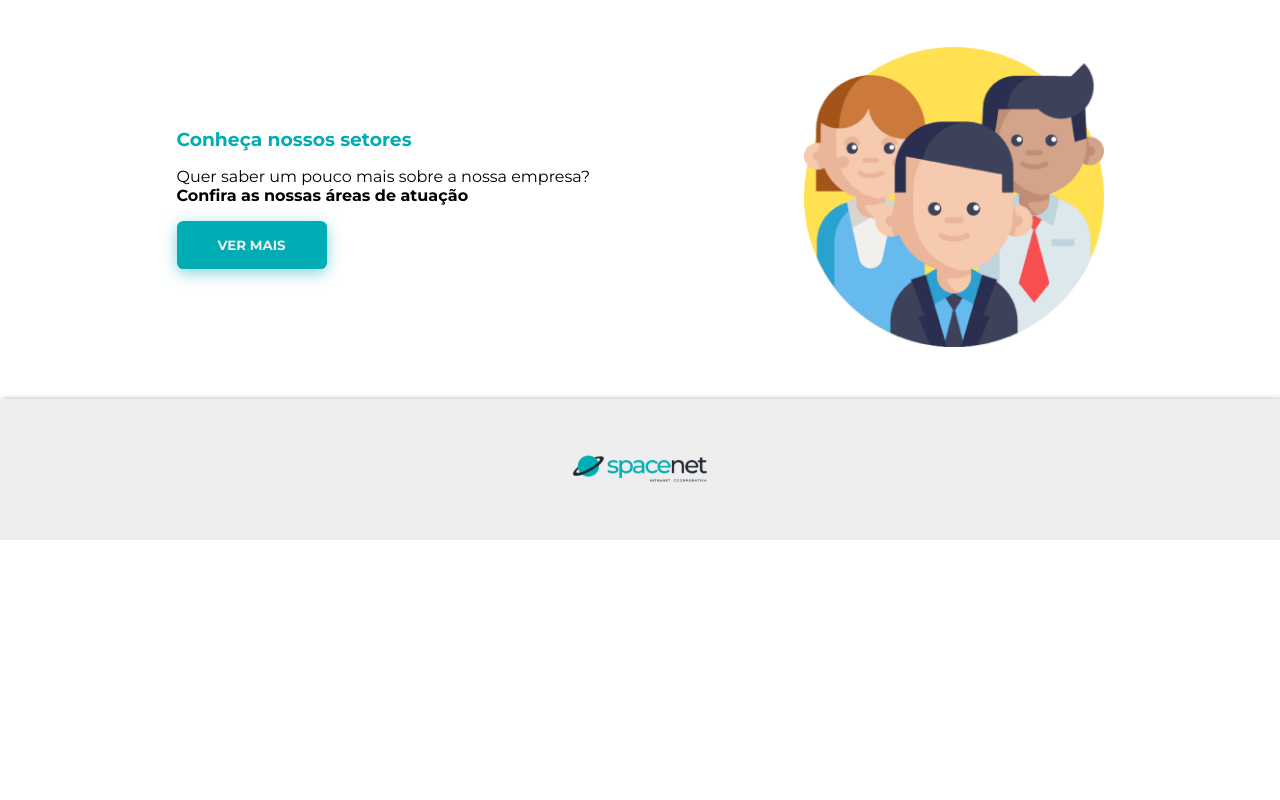
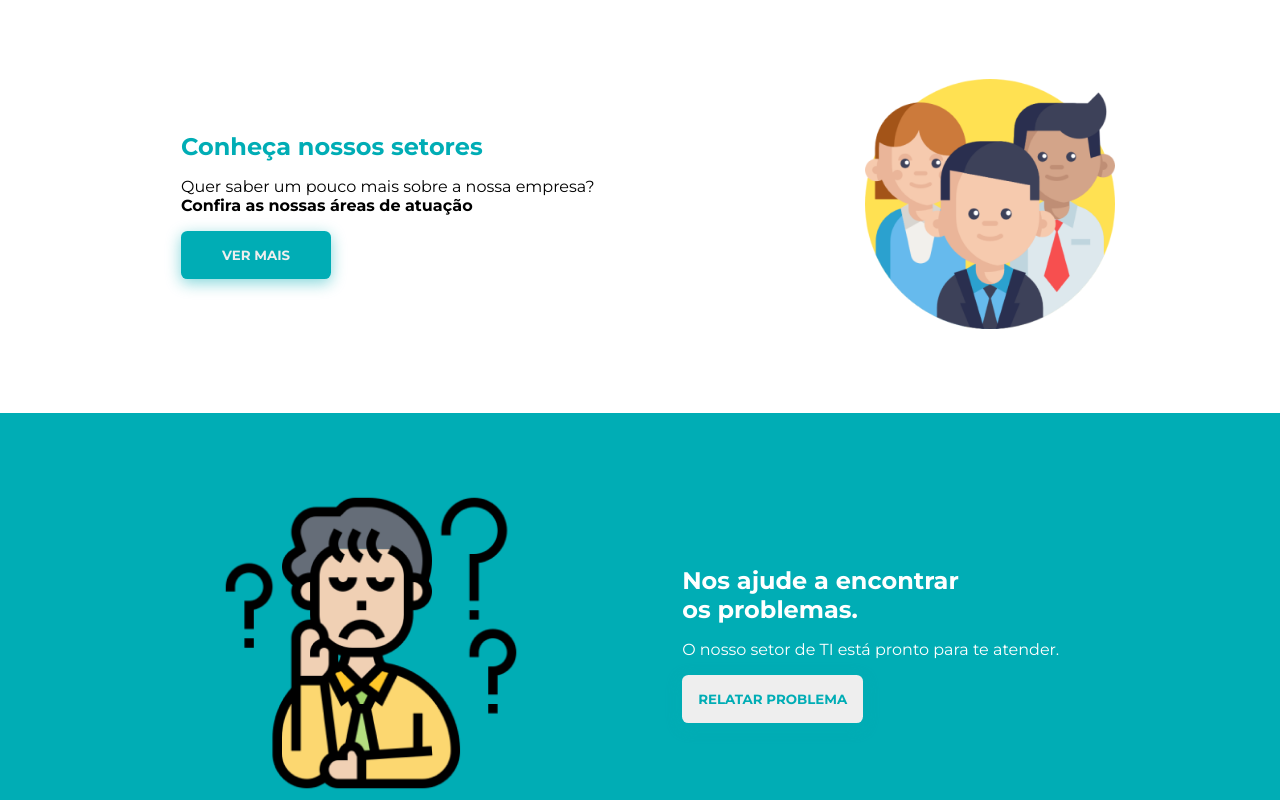
Before and after one commit to ICEI-PUC-Minas-PMV-ADS/spacenet-puc, a React (Create React App) app in the folder src/client/: page / in a window 1280 px wide. Shown: the part 1260-2060 px from the top of the page. Before the commit the page ends 1800 px from the top, so only its background shows below. Built offline with nearby package versions, Linux system fonts and the light colour scheme.

Commit message:
finalizando a home

```diff
--- a/src/client/src/components/Footer.module.css
+++ b/src/client/src/components/Footer.module.css
@@ -8,4 +8,7 @@
     padding: 3rem;
     background-color: #eee;
     box-shadow: 2px 0px 5px rgb(175, 175, 175);
+    bottom: 0%;
+    position: relative;
+
 }
--- a/src/client/src/components/Home/CompanySectors.module.css
+++ b/src/client/src/components/Home/CompanySectors.module.css
@@ -5,17 +5,19 @@
     justify-content: space-around;
     align-items: center;
     margin: 0 auto;
-    padding: 3rem;
+    padding: 5rem 0rem 5rem 0rem;
 }
 
 
 .text {
     width: 100%;
     max-width: 450px;
+    padding: 1rem;
 }
 
 .text h1 {
     color: var(--primary-blue);
+    font-size: 1.5rem;
 }
 
 .text h1, p {
@@ -24,7 +26,7 @@
 
 .img {
     width: 100%;
-    max-width: 300px;
+    max-width: 250px;
 }
 
 
--- a/src/client/src/components/Home/Home.js
+++ b/src/client/src/components/Home/Home.js
@@ -4,17 +4,19 @@ import FirstSection from './FirstSection'
 import News from './News'
 import Birthdays from './Birthdays'
 import CompanySectors from './CompanySectors'
+import Problems from './Problems'
 
 const Home = () => {
     return (
         <>
             <FirstSection />
             <section >
-               <div className={styles.grid}>
-                <News />
-                <Birthdays />
-               </div>
+                <div className={styles.grid}>
+                    <News />
+                    <Birthdays />
+                </div>
                 <CompanySectors />
+                <Problems />
             </section>
         </>
     )
--- a/src/client/src/components/Home/Home.module.css
+++ b/src/client/src/components/Home/Home.module.css
@@ -1,6 +1,9 @@
 .grid {
-    display: grid;
-    grid-template-columns: 1fr 1fr;
+   display: flex;
+   justify-content: space-around;
+   width: 100%;
+   max-width: 1600px;
+   margin: 0 auto;
 }
 
 @media (max-width:1300px) {
--- a/src/client/src/components/Home/Problems.js
+++ b/src/client/src/components/Home/Problems.js
@@ -1,9 +1,24 @@
 import React from 'react'
+import ProblemsPhoto from '../../assets/problems.png'
+import ButtonWhite from '../Buttons/ButtonWhite'
 import styles from './Problems.module.css'
 
 const Problems = () => {
   return (
-    <section className={styles.problems}></section>
+    <section className={styles.problems}>
+      <div className={styles.grid}>
+        <div>
+          <img className={styles.img} alt='Ícone emburrado' src={ProblemsPhoto} />
+        </div>
+
+        <div className={styles.text}>
+          <h1>Nos ajude a encontrar os problemas.</h1>
+          <p>O nosso setor de TI está pronto para te atender.</p>
+          <ButtonWhite buttonText="RELATAR PROBLEMA" />
+        </div>
+      </div>
+
+    </section>
   )
 }
 
--- a/src/client/src/components/Home/Problems.module.css
+++ b/src/client/src/components/Home/Problems.module.css
@@ -0,0 +1,49 @@
+.problems {
+    padding: 5rem;
+    background-color: var(--primary-blue);
+}
+
+.grid {
+    display: flex;
+    align-items: center;
+    justify-content: space-around;
+    width: 100%;
+    max-width: 1000px;
+    margin: 0 auto;
+}
+
+.text {
+    color: white;
+}
+
+.text h1, p {
+    margin-bottom: 1rem;
+}
+
+.text h1 {
+    font-size: 1.5rem;
+    width: 100%;
+    max-width: 300px;
+}
+
+.img {
+    width: 100%;
+    max-width: 300px;
+}
+
+
+@media (max-width: 880px) {
+    .grid {
+        display: flex;
+        flex-direction: column;
+        text-align: center;
+    }
+
+    .text h1 {
+        max-width: 400px;
+    }
+
+    .text {
+        padding-top: 3rem;
+    }
+}
--- a/src/client/src/index.css
+++ b/src/client/src/index.css
@@ -6,7 +6,6 @@
   font-family: Montserrat;
   box-sizing: border-box;
 }
-
 
 
 :root {
```
Also changed, not shown: 1 other file (tests, documents, lock files or other folders).
